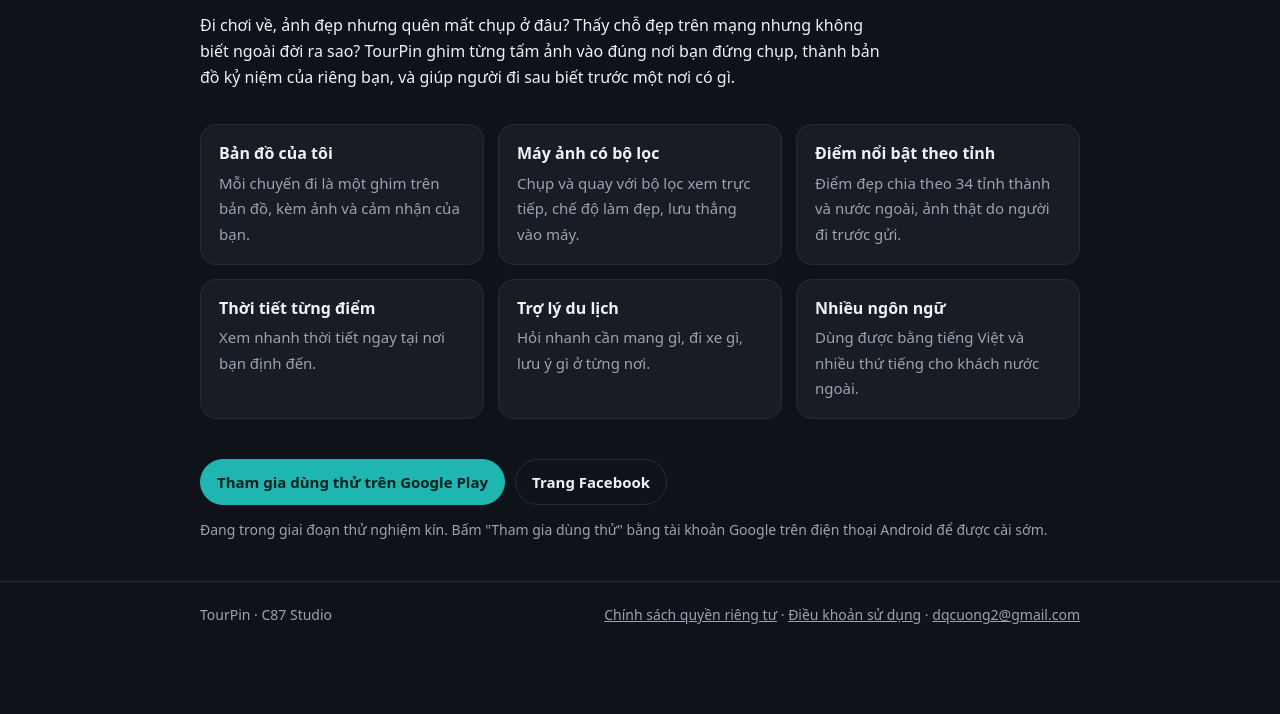
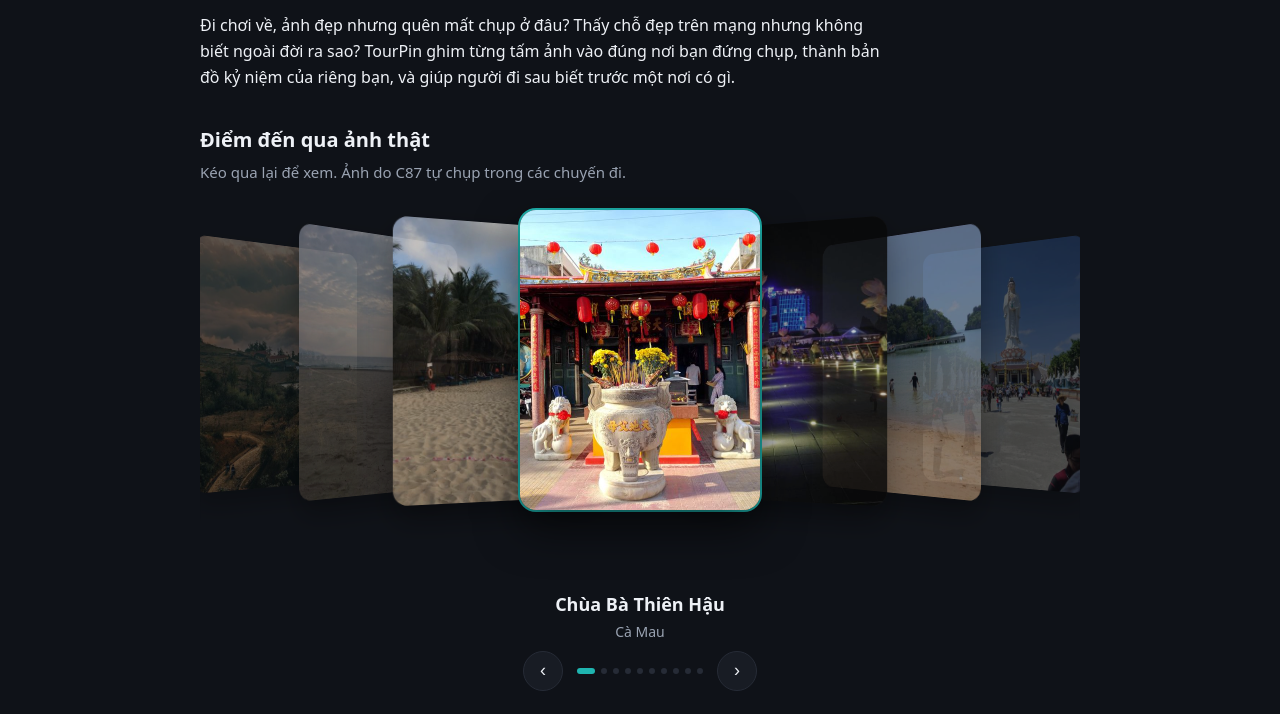
Before and after one commit to cuongct87/c87studio-web, a plain HTML site: page tourpin/index.html in a window 1280 px wide. Shown: the part 238-952 px from the top of the page. Before the commit the page ends 887 px from the top, so only its background shows below. Drawn offline with Linux system fonts and the light colour scheme.

Commit message:
TourPin: thêm dải ảnh cong 3D các điểm đến (ảnh thật của C87)
Co-Authored-By: Claude Opus 5.5 <noreply@anthropic.com>
Claude-Session: https://claude.ai/code/session_01KmQrsG7N6ubNtjapD1ouBh

```diff
--- /dev/null
+++ b/assets/carousel.css
@@ -0,0 +1,32 @@
+/* Dải ảnh cong 3D — C87 Studio tự viết */
+.carousel { padding: 18px 0 8px; user-select: none; -webkit-user-select: none; }
+.carousel-stage {
+  position: relative; height: 340px; perspective: 1100px; overflow: hidden;
+  touch-action: pan-y; cursor: grab;
+}
+.carousel-stage:active { cursor: grabbing; }
+.carousel-card {
+  position: absolute; left: 50%; top: 20px; width: 200px; height: 250px; margin-left: -100px;
+  border-radius: 16px; overflow: hidden; background: #222;
+  box-shadow: 0 14px 34px rgba(0, 0, 0, .45);
+  transition: transform .45s cubic-bezier(.2, .8, .2, 1), opacity .45s, filter .45s;
+  will-change: transform;
+}
+.carousel-card img { width: 100%; height: 100%; object-fit: cover; display: block; pointer-events: none; }
+.carousel-card.is-active { box-shadow: 0 18px 44px rgba(0, 0, 0, .6), 0 0 0 2px var(--accent); }
+.carousel-caption { text-align: center; min-height: 52px; }
+.carousel-caption b { display: block; font-size: 18px; }
+.carousel-caption span { color: var(--muted); font-size: 14px; }
+.carousel-nav { display: flex; justify-content: center; align-items: center; gap: 14px; margin-top: 6px; }
+.carousel-nav button {
+  width: 40px; height: 40px; border-radius: 50%; border: 1px solid var(--line);
+  background: var(--card); color: var(--text); font-size: 18px; cursor: pointer;
+}
+.carousel-dots { display: flex; gap: 6px; }
+.carousel-dots i { width: 6px; height: 6px; border-radius: 3px; background: var(--line); transition: width .3s, background .3s; }
+.carousel-dots i.on { width: 18px; background: var(--accent); }
+@media (min-width: 700px) {
+  .carousel-stage { height: 400px; }
+  .carousel-card { width: 240px; height: 300px; margin-left: -120px; }
+}
+@media (prefers-reduced-motion: reduce) { .carousel-card { transition: none; } }
--- /dev/null
+++ b/assets/carousel.js
@@ -0,0 +1,78 @@
+// Dải ảnh cong 3D — C87 Studio tự viết, không dùng thư viện ngoài.
+(function () {
+  document.querySelectorAll('[data-carousel]').forEach(function (root) {
+    var stage = root.querySelector('.carousel-stage');
+    var cards = Array.prototype.slice.call(root.querySelectorAll('.carousel-card'));
+    var title = root.querySelector('.carousel-caption b');
+    var sub = root.querySelector('.carousel-caption span');
+    var dots = root.querySelector('.carousel-dots');
+    var n = cards.length;
+    var active = 0;
+    var dragX = 0;
+
+    cards.forEach(function () { dots.appendChild(document.createElement('i')); });
+
+    function wrap(d) {
+      // Khoảng cách ngắn nhất theo vòng tròn, để dải ảnh quay vòng.
+      if (d > n / 2) d -= n;
+      if (d < -n / 2) d += n;
+      return d;
+    }
+
+    function render(offsetPx) {
+      var w = cards[0].offsetWidth;
+      var shift = (offsetPx || 0) / (w * 0.62);
+      cards.forEach(function (card, i) {
+        var d = wrap(i - active) + shift;
+        var ad = Math.abs(d);
+        var x = d * w * 0.62;
+        var z = -ad * 90;
+        var rot = Math.max(-55, Math.min(55, -d * 28));
+        card.style.transform = 'translateX(' + x + 'px) translateZ(' + z + 'px) rotateY(' + rot + 'deg)';
+        card.style.opacity = ad > 3.6 ? 0 : 1 - ad * 0.13;
+        card.style.zIndex = String(100 - Math.round(ad * 10));
+        card.style.filter = ad < 0.5 ? 'none' : 'brightness(' + (1 - Math.min(ad, 3) * 0.15) + ')';
+        card.classList.toggle('is-active', i === active && !offsetPx);
+      });
+      var c = cards[active];
+      title.textContent = c.dataset.title || '';
+      sub.textContent = c.dataset.sub || '';
+      Array.prototype.forEach.call(dots.children, function (dot, i) { dot.classList.toggle('on', i === active); });
+    }
+
+    function go(step) { active = (active + step + n) % n; render(0); }
+
+    root.querySelector('[data-prev]').addEventListener('click', function () { go(-1); });
+    root.querySelector('[data-next]').addEventListener('click', function () { go(1); });
+    cards.forEach(function (card, i) {
+      card.addEventListener('click', function () {
+        if (Math.abs(dragX) > 6) return;
+        var d = wrap(i - active);
+        if (d) go(d);
+      });
+    });
+    root.addEventListener('keydown', function (e) {
+      if (e.key === 'ArrowLeft') go(-1);
+      if (e.key === 'ArrowRight') go(1);
+    });
+
+    var startX = null;
+    stage.addEventListener('pointerdown', function (e) { startX = e.clientX; dragX = 0; });
+    window.addEventListener('pointermove', function (e) {
+      if (startX === null) return;
+      dragX = e.clientX - startX;
+      render(dragX);
+    });
+    window.addEventListener('pointerup', function () {
+      if (startX === null) return;
+      var w = cards[0].offsetWidth * 0.62;
+      var steps = Math.round(-dragX / w);
+      startX = null;
+      active = ((active + steps) % n + n) % n;
+      render(0);
+      setTimeout(function () { dragX = 0; }, 0);
+    });
+    window.addEventListener('resize', function () { render(0); });
+    render(0);
+  });
+})();
--- a/tourpin/index.html
+++ b/tourpin/index.html
@@ -7,6 +7,7 @@
 <meta name="description" content="TourPin: ghim nơi bạn đã đi lên bản đồ, xem ảnh thật của từng điểm đến, chia sẻ cho bạn bè. Ứng dụng của C87 Studio.">
 <link rel="icon" href="/assets/tourpin.png">
 <link rel="stylesheet" href="/assets/site.css">
+<link rel="stylesheet" href="/assets/carousel.css">
 <style>:root { --accent: #1fb5b0; } .btn.main { color: #04201f; } .tag { border-color: #155553; }</style>
 </head>
 <body>
@@ -26,6 +27,30 @@
   </section>
 
   <p style="max-width:680px">Đi chơi về, ảnh đẹp nhưng quên mất chụp ở đâu? Thấy chỗ đẹp trên mạng nhưng không biết ngoài đời ra sao? TourPin ghim từng tấm ảnh vào đúng nơi bạn đứng chụp, thành bản đồ kỷ niệm của riêng bạn, và giúp người đi sau biết trước một nơi có gì.</p>
+
+
+  <section class="carousel" data-carousel tabindex="0" aria-label="Ảnh điểm đến">
+    <h2 style="font-size:20px;margin:0 0 4px">Điểm đến qua ảnh thật</h2>
+    <p class="muted" style="margin:0 0 6px;font-size:15px">Kéo qua lại để xem. Ảnh do C87 tự chụp trong các chuyến đi.</p>
+    <div class="carousel-stage">
+      <div class="carousel-card" data-title="Chùa Bà Thiên Hậu" data-sub="Cà Mau"><img src="/assets/diem/thien-hau.jpg" alt="Chùa Bà Thiên Hậu" loading="lazy"></div>
+      <div class="carousel-card" data-title="Cầu đi bộ Ninh Kiều" data-sub="Cần Thơ"><img src="/assets/diem/ninh-kieu.jpg" alt="Cầu đi bộ Ninh Kiều" loading="lazy"></div>
+      <div class="carousel-card" data-title="Hòn Phụ Tử" data-sub="Kiên Lương, An Giang"><img src="/assets/diem/hon-phu-tu.jpg" alt="Hòn Phụ Tử" loading="lazy"></div>
+      <div class="carousel-card" data-title="Mẹ Quan Âm Đông Hải" data-sub="Bạc Liêu cũ, Cà Mau"><img src="/assets/diem/me-dong-hai.jpg" alt="Mẹ Quan Âm Đông Hải" loading="lazy"></div>
+      <div class="carousel-card" data-title="Đảo Hòn Sơn" data-sub="Kiên Hải, An Giang"><img src="/assets/diem/hon-son.jpg" alt="Đảo Hòn Sơn" loading="lazy"></div>
+      <div class="carousel-card" data-title="Bãi Cây Dừa" data-sub="Hòn Sơn, An Giang"><img src="/assets/diem/bai-cay-dua.jpg" alt="Bãi Cây Dừa" loading="lazy"></div>
+      <div class="carousel-card" data-title="Núi Sam" data-sub="Châu Đốc, An Giang"><img src="/assets/diem/nui-sam.jpg" alt="Núi Sam" loading="lazy"></div>
+      <div class="carousel-card" data-title="Đố bạn: đây là đâu?" data-sub="Một chuyến ra Bắc"><img src="/assets/diem/mien-bac.jpg" alt="Đố bạn: đây là đâu?" loading="lazy"></div>
+      <div class="carousel-card" data-title="Furama Resort" data-sub="Đà Nẵng"><img src="/assets/diem/furama.jpg" alt="Furama Resort" loading="lazy"></div>
+      <div class="carousel-card" data-title="Bãi Trường" data-sub="Phú Quốc, An Giang"><img src="/assets/diem/bai-truong.jpg" alt="Bãi Trường" loading="lazy"></div>
+    </div>
+    <div class="carousel-caption"><b></b><span></span></div>
+    <div class="carousel-nav">
+      <button type="button" data-prev aria-label="Ảnh trước">‹</button>
+      <div class="carousel-dots"></div>
+      <button type="button" data-next aria-label="Ảnh sau">›</button>
+    </div>
+  </section>
 
   <section class="features">
     <div class="feature"><b>Bản đồ của tôi</b><span>Mỗi chuyến đi là một ghim trên bản đồ, kèm ảnh và cảm nhận của bạn.</span></div>
@@ -51,5 +76,6 @@
     <a href="mailto:dqcuong2@gmail.com">dqcuong2@gmail.com</a>
   </span>
 </div></footer>
+<script src="/assets/carousel.js"></script>
 </body>
 </html>
```
Also changed, not shown: assets/diem/bai-cay-dua.jpg (added), assets/diem/bai-truong.jpg (added), assets/diem/furama.jpg (added), assets/diem/hon-phu-tu.jpg (added), assets/diem/hon-son.jpg (added), assets/diem/me-dong-hai.jpg (added), assets/diem/mien-bac.jpg (added), assets/diem/ninh-kieu.jpg (added), assets/diem/nui-sam.jpg (added), assets/diem/thien-hau.jpg (added).
